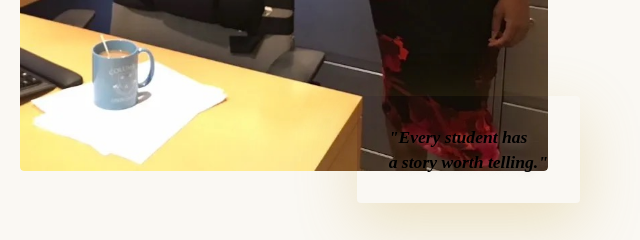
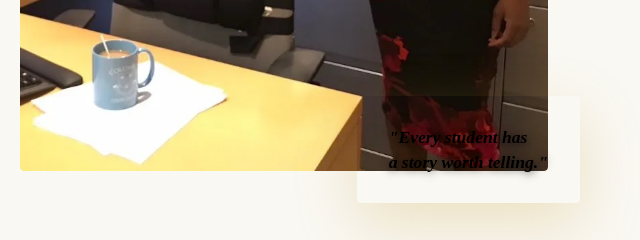
Before and after one commit to Shaquillew93/college-prep-collective, a website: page public/index.html in a window 1280 px wide. Shown: the part 1320-1560 px from the top of the page, 44-684 px from the left. Drawn offline with nearby package versions, Linux system fonts and the light colour scheme; a web font is replaced by a local one.

Commit message:
fix quote visibility

```diff
--- a/public/index.html
+++ b/public/index.html
@@ -401,7 +401,7 @@
             color: var(–white) !important;
             font-weight: 600;
             line-height: 1.4;
-            text-shadow: 0 2px 8px rgba(209, 201, 201, 0.331);
+            text-shadow: 0 2px 8px rgba(0, 0, 0, 0.8);
         }
 
         .about-text p {
```
